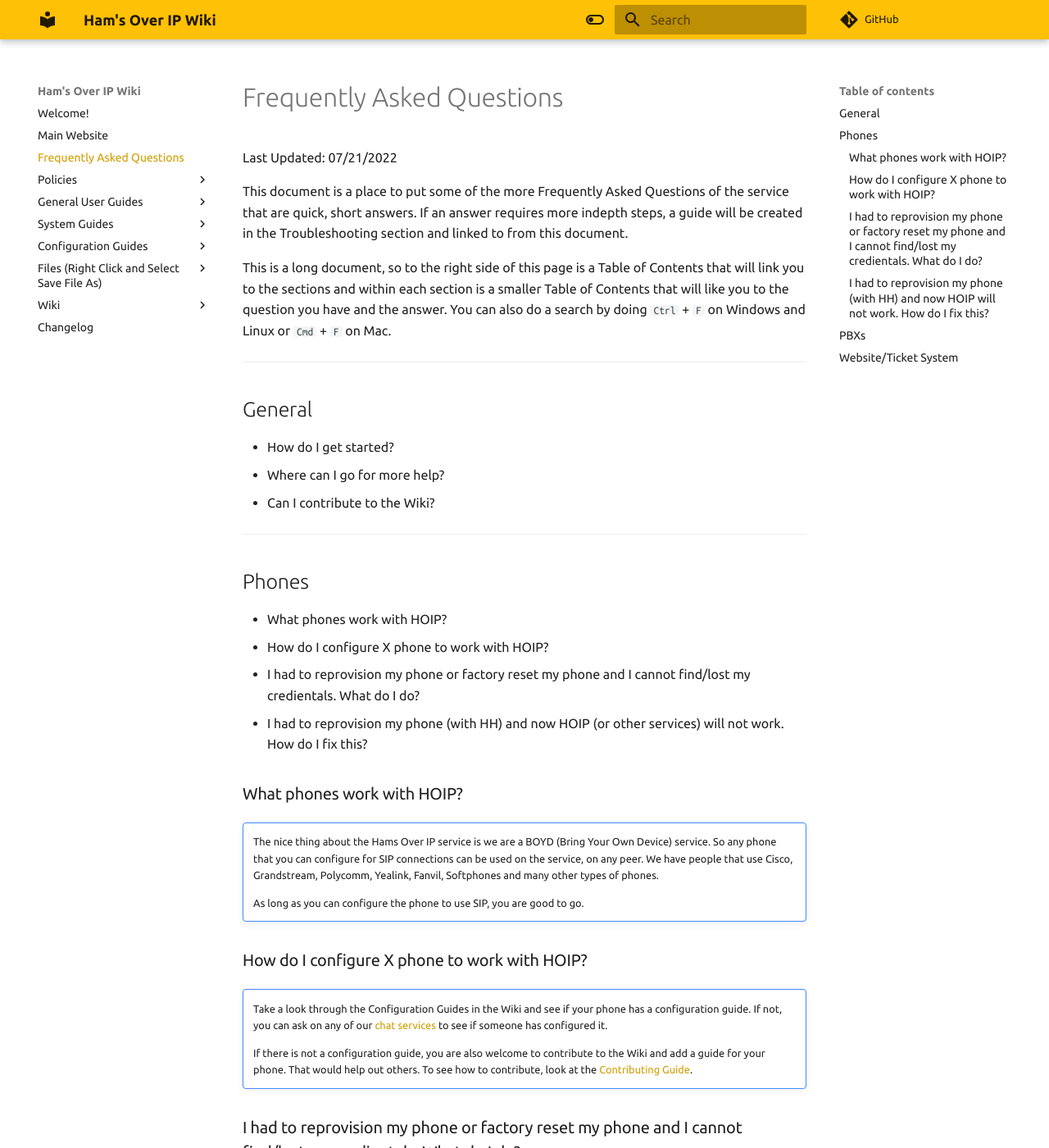
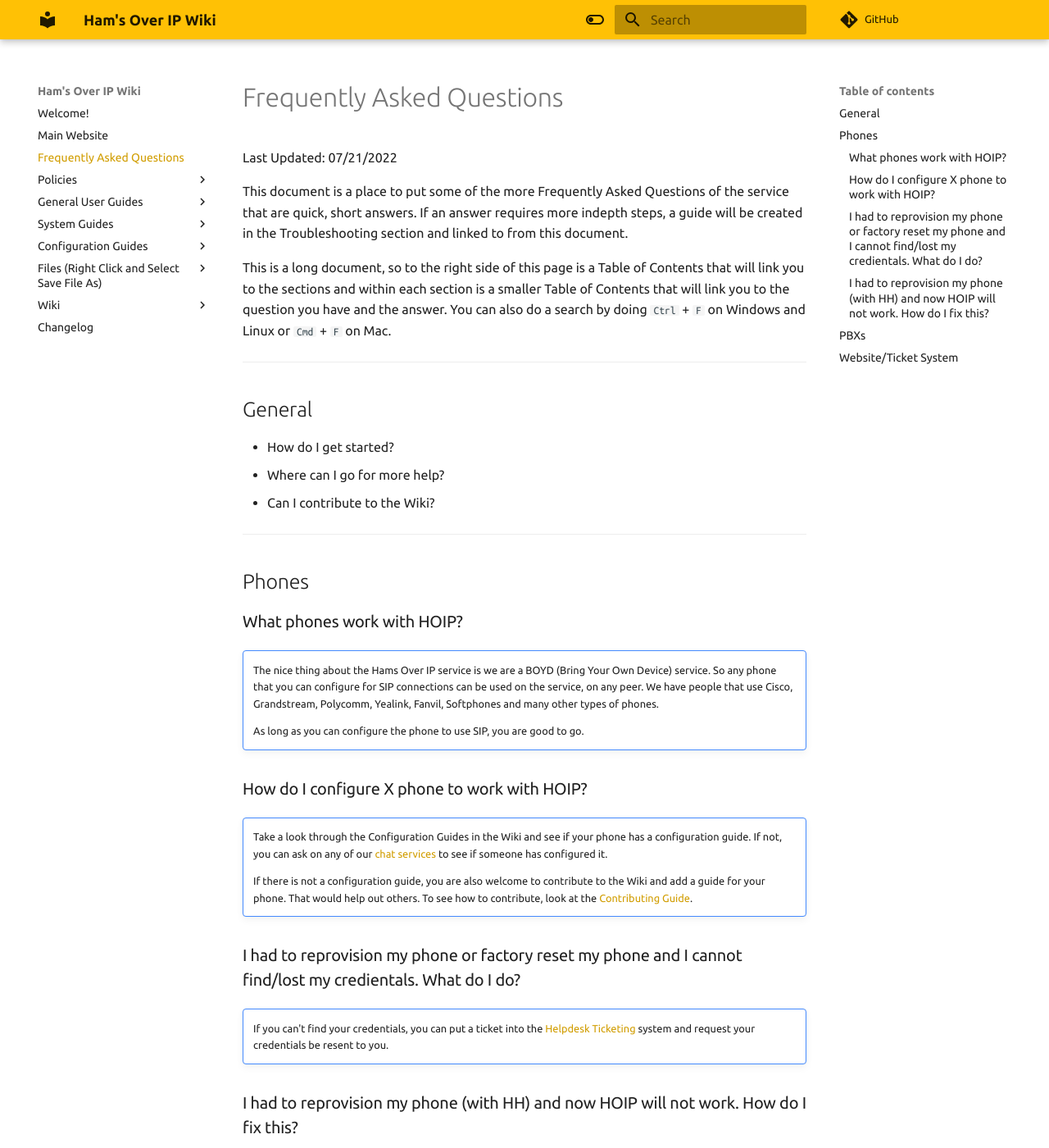
Before and after one commit to hamsoverip/wiki, an MkDocs documentation site: the page built from docs/General/user_guides/faq.md, in a window 1280 px wide and 1400 px high. Shown: the whole window at 82% size. Built offline with MkDocs 1.6.1 and Material for MkDocs 9.7.7, drawn with Linux system fonts in a browser that asks for light colours; comment, search, counter and statistics services are not loaded.

Commit message:
Updates - N8ACL - 07212022

````diff
--- a/docs/General/user_guides/faq.md
+++ b/docs/General/user_guides/faq.md
@@ -4,7 +4,7 @@
 
 This document is a place to put some of the more Frequently Asked Questions of the service that are quick, short answers. If an answer requires more indepth steps, a guide will be created in the Troubleshooting section and linked to from this document.
 
-This is a long document, so to the right side of this page is a Table of Contents that will link you to the sections and within each section is a smaller Table of Contents that will like you to the question you have and the answer. You can also do a search by doing ```Ctrl``` + ```F``` on Windows and Linux or ```Cmd``` + ```F``` on Mac.
+This is a long document, so to the right side of this page is a Table of Contents that will link you to the sections and within each section is a smaller Table of Contents that will link you to the question you have and the answer. You can also do a search by doing ```Ctrl``` + ```F``` on Windows and Linux or ```Cmd``` + ```F``` on Mac.
 
 <hr />
 
@@ -17,11 +17,6 @@
 <hr />
 
 ## Phones
-
-* What phones work with HOIP?
-* How do I configure X phone to work with HOIP?
-* I had to reprovision my phone or factory reset my phone and I cannot find/lost my credientals. What do I do?
-* I had to reprovision my phone (with HH) and now HOIP (or other services) will not work. How do I fix this?
 
 ### What phones work with HOIP?
 
````
Also changed, not shown: other parts of docs/General/user_guides/faq.md (+11 -9 lines).
